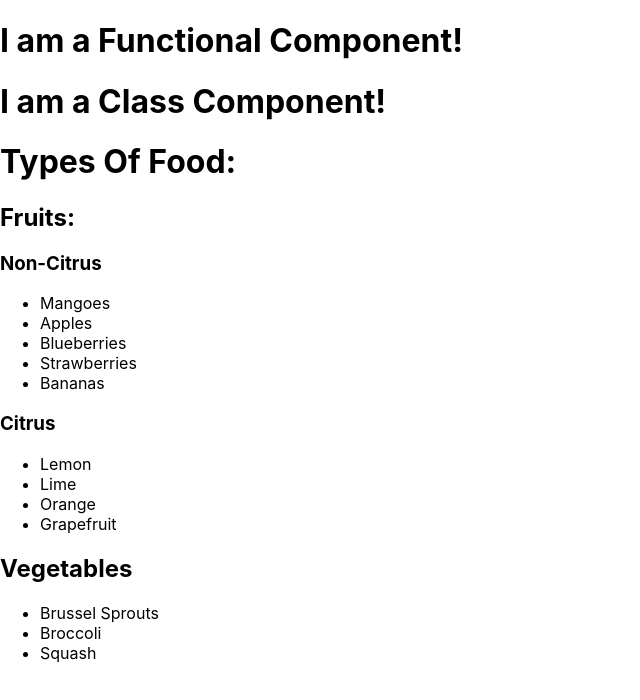
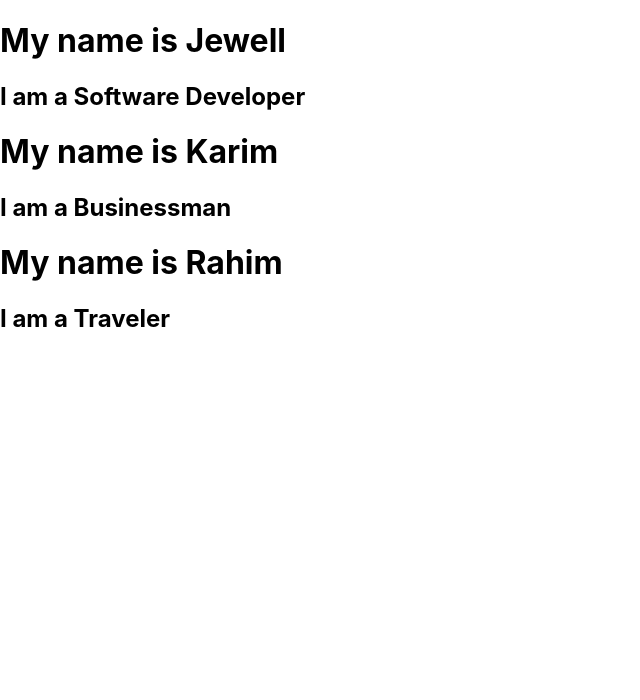
Before and after one commit to mdajgarhossain/React-Beginners-To-Advanced, a React (Create React App) app: page / in a window 1280 px wide. Shown: the top 700 px of the page, without its empty margins (0-640 px from the left). Built offline with nearby package versions, Linux system fonts and the light colour scheme.

Commit message:
props: passing data dynamically into components

```diff
--- a/src/components/App.js
+++ b/src/components/App.js
@@ -2,12 +2,16 @@ import React from 'react';
 import './App.css';
 import Parent from './MyComponents/ParentComponent';
 import NestedComponents from './MyComponents/NestedComponents';
+import CompoWithProps from './MyComponents/CompoWithProps';
 
 function App() {
   return (
     <div className="App">
-      <Parent />
-      <NestedComponents />
+      {/* <Parent />
+      <NestedComponents /> */}
+      <CompoWithProps name="Jewell" profession="Software Developer"/>
+      <CompoWithProps name="Karim" profession="Businessman"/>
+      <CompoWithProps name="Rahim" profession="Traveler"/>
     </div>
   );
 }
--- /dev/null
+++ b/src/components/MyComponents/CompoWithProps.js
@@ -0,0 +1,29 @@
+import React, {Component} from 'react';
+
+//Twinkle Cats
+class MyIntro extends Component {
+    render() {
+        // console.log(this.props);
+        return(
+            <div>
+                <h1>My name is {this.props.name}</h1>
+                <h2>I am a {this.props.profession}</h2>
+            </div>
+        )
+    }
+}
+
+export default MyIntro
+
+// const MyIntro = (props) => {
+//     // console.log(props);
+
+//     return(
+//         <div>
+//             <h1>My name is {props.name}</h1>
+//             <h2>I am a {props.profession}</h2>
+//         </div>
+//     )
+// }
+
+// export default MyIntro
```
